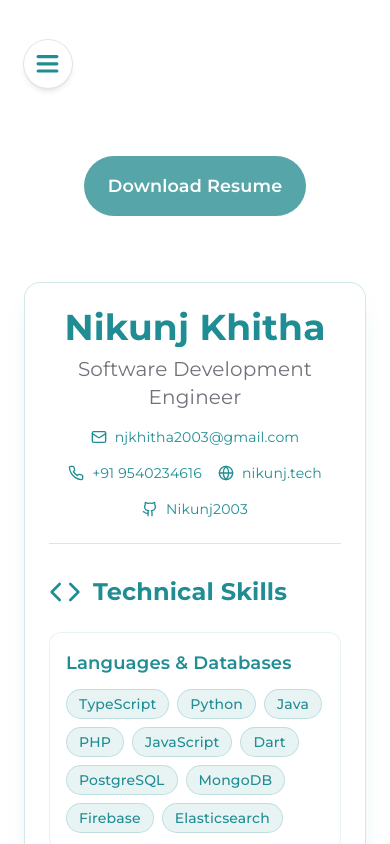
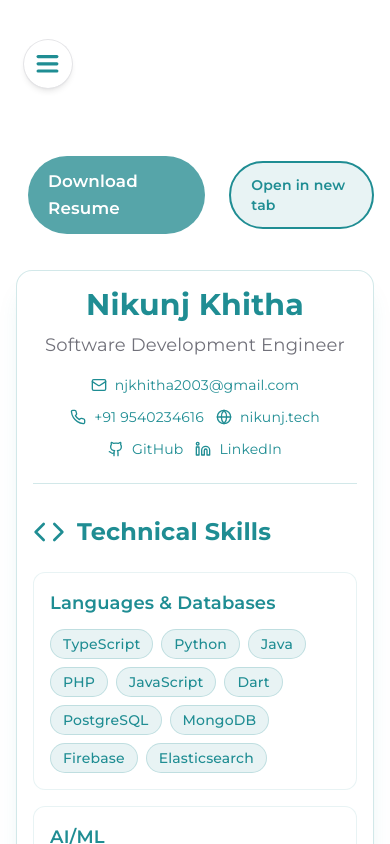
Before and after one commit to Nikunj2003/My-Next-Js-Portfolio, a Next.js app: page /resume in a window 390 px wide. Shown: the top 844 px of the page. Built offline with nearby package versions, Linux system fonts and the light colour scheme.

Commit message:
feat(resume): improve layout and add interactive elements
- Add "Open in new tab" button alongside download button
- Make contact info items clickable links
- Adjust responsive padding and spacing
- Improve mobile layout for skills section

```diff
--- a/src/components/resume-display.tsx
+++ b/src/components/resume-display.tsx
@@ -88,7 +88,7 @@ export default function ResumeDisplay({ className = "" }: ResumeDisplayProps) {
       variants={containerVariants}
       initial="hidden"
       animate={isVisible ? "visible" : "hidden"}
-      className={`${backgroundColor} border border-accent/20 rounded-2xl shadow-xl shadow-accent/10 p-6 md:p-8 lg:p-10 max-w-5xl mx-auto ${className}`}
+      className={`${backgroundColor} border border-accent/20 rounded-2xl shadow-xl shadow-accent/10 p-4 sm:p-6 md:p-8 lg:p-10 max-w-6xl mx-auto ${className}`}
     >
       {/* Content Container with Stagger Animation */}
       <motion.div
@@ -101,30 +101,60 @@ export default function ResumeDisplay({ className = "" }: ResumeDisplayProps) {
           variants={itemVariants}
           className="text-center mb-8 pb-6 border-b border-accent/20"
         >
-          <h1 className="text-4xl md:text-5xl lg:text-6xl font-bold bg-accent bg-clip-text text-transparent mb-2">
+          <h1 className="text-3xl sm:text-4xl md:text-5xl lg:text-6xl font-bold bg-accent bg-clip-text text-transparent mb-2">
             Nikunj Khitha
           </h1>
-          <p className="text-xl md:text-2xl text-muted-foreground mb-4">
+          <p className="text-lg sm:text-xl md:text-2xl text-muted-foreground mb-4">
             Software Development Engineer
           </p>
 
-          <div className="flex flex-wrap justify-center gap-4 text-sm md:text-base">
-            <div className="flex items-center gap-2 text-accent">
+          <div className="flex flex-wrap justify-center gap-3 sm:gap-4 text-sm md:text-base">
+            <a
+              href="mailto:njkhitha2003@gmail.com"
+              className="flex items-center gap-2 text-accent hover:underline underline-offset-4"
+              aria-label="Email Nikunj"
+            >
               <Mail size={16} />
-              <span>njkhitha2003@gmail.com</span>
-            </div>
-            <div className="flex items-center gap-2 text-accent">
+              <span className="truncate">njkhitha2003@gmail.com</span>
+            </a>
+            <a
+              href="tel:+919540234616"
+              className="flex items-center gap-2 text-accent hover:underline underline-offset-4"
+              aria-label="Call Nikunj"
+            >
               <Phone size={16} />
               <span>+91 9540234616</span>
-            </div>
-            <div className="flex items-center gap-2 text-accent">
+            </a>
+            <a
+              href="https://nikunj.tech"
+              target="_blank"
+              rel="noopener noreferrer"
+              className="flex items-center gap-2 text-accent hover:underline underline-offset-4"
+              aria-label="Visit website"
+            >
               <Globe size={16} />
-              <span>nikunj.tech</span>
-            </div>
-            <div className="flex items-center gap-2 text-accent">
+              <span className="truncate">nikunj.tech</span>
+            </a>
+            <a
+              href="https://github.com/Nikunj2003"
+              target="_blank"
+              rel="noopener noreferrer"
+              className="flex items-center gap-2 text-accent hover:underline underline-offset-4"
+              aria-label="Visit GitHub profile"
+            >
               <Github size={16} />
-              <span>Nikunj2003</span>
-            </div>
+              <span className="truncate">GitHub</span>
+            </a>
+            <a
+              href="https://www.linkedin.com/in/nikunj-khitha/"
+              target="_blank"
+              rel="noopener noreferrer"
+              className="flex items-center gap-2 text-accent hover:underline underline-offset-4"
+              aria-label="Visit LinkedIn profile"
+            >
+              <Linkedin size={16} />
+              <span className="truncate">LinkedIn</span>
+            </a>
           </div>
         </motion.div>
 
@@ -135,7 +165,7 @@ export default function ResumeDisplay({ className = "" }: ResumeDisplayProps) {
             Technical Skills
           </h2>
 
-          <div className="grid gap-4 md:gap-6">
+          <div className="grid gap-4 sm:grid-cols-2 md:gap-6">
             {[
               {
                 category: "Languages & Databases",
@@ -170,7 +200,7 @@ export default function ResumeDisplay({ className = "" }: ResumeDisplayProps) {
                 <h3 className="font-semibold text-lg text-accent mb-3">
                   {skillGroup.category}
                 </h3>
-                <div className="flex flex-wrap gap-2">
+                <div className="flex flex-wrap gap-2 max-w-full">
                   {skillGroup.skills.map((skill, skillIndex) => (
                     <span
                       key={skillIndex}
--- a/src/pages/resume.tsx
+++ b/src/pages/resume.tsx
@@ -50,24 +50,35 @@ export default function Resume() {
           },
         ]}
       />
-      <section className="mx-auto mb-14 mt-6 w-full gap-20 px-6 sm:mt-12 sm:px-14 md:px-20">
+      <section className="mx-auto mb-14 mt-6 w-full gap-20 px-4 sm:mt-12 sm:px-6 md:px-10">
         <div className="mx-auto max-w-7xl">
           <div
-            className={`rmb mb-6 flex justify-center transition-transform duration-700 ${isVisible ? "translate-y-0" : "translate-y-10 opacity-0"}`}
+            className={`rmb mb-6 flex flex-col items-center justify-center gap-3 transition-transform duration-700 ${isVisible ? "translate-y-0" : "translate-y-10 opacity-0"}`}
           >
+            <div className="flex items-center gap-3">
               <a
                 href={`/Nikunj_Resume.pdf`}
                 download
                 aria-label="Download Nikunj Khitha's Resume"
-              className={`relative mx-3 my-3 font-semibold transition-transform duration-100 hover:scale-110 ${
+                className={`relative mx-3 my-3 font-semibold transition-transform duration-100 hover:scale-105 ${
                   resolvedTheme === "dark" ? "text-black" : "text-white"
-              } rounded-full bg-[#56A5A9] px-6 py-4 sm:px-5 sm:py-3`}
-              style={{ fontSize: "1.10rem", marginBottom: "2.1rem" }}
+                } rounded-full bg-[#56A5A9] px-5 py-3 sm:px-6 sm:py-3`}
+                style={{ fontSize: "1.05rem" }}
               >
                 Download Resume
               </a>
+              <a
+                href={`/Nikunj_Resume.pdf`}
+                target="_blank"
+                rel="noopener noreferrer"
+                aria-label="Open resume in new tab"
+                className="rounded-full border-2 border-accent bg-accent/10 px-5 py-3 text-sm font-semibold text-accent backdrop-blur-sm transition-all duration-300 hover:scale-105 hover:bg-accent hover:text-white sm:px-6 sm:text-base"
+              >
+                Open in new tab
+              </a>
             </div>
-          <div className="rmt mt-8">
+          </div>
+          <div className="rmt mt-6 sm:mt-8">
             <ResumeDisplay />
           </div>
 
```
Lines whose indentation alone changed are shown as unchanged.
